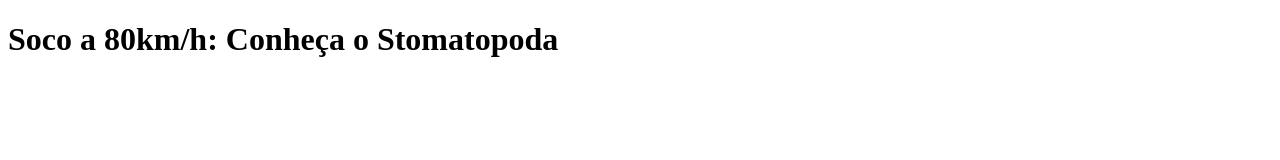
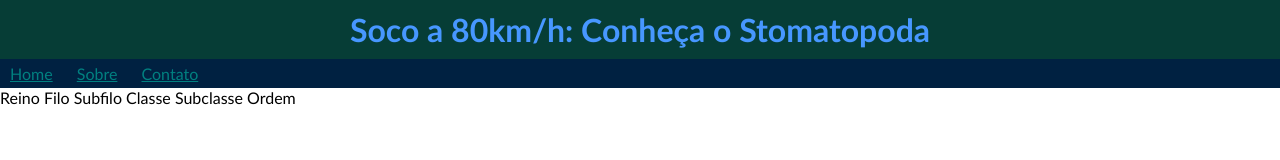
Before and after one commit to carolvpinheiro/trybe-exercises, a plain HTML site: page exercises/introducao-a-html-e-css_4/index.html in a window 1280 px wide. Drawn offline with Linux system fonts and the light colour scheme.

Commit message:
Adicionando links ao header para a navegaçao no site

```diff
--- a/exercises/introducao-a-html-e-css_4/index.html
+++ b/exercises/introducao-a-html-e-css_4/index.html
@@ -8,6 +8,19 @@
   <body>
     <header>
       <h1>Soco a 80km/h: Conheça o Stomatopoda</h1>
+      <div class="nav">
+        <nav>
+          <ul>
+            <li><a id="home" href="">Home</a></li>
+            <li><a id="sobre" href="">Sobre</a></li>
+            <li><a id="contato" href="">Contato</a></li>
+          </ul>
+        </nav>
+      </div>
     </header>
+    <section>
+
+    </section>
+    <table>Reino  Filo  Subfilo  Classe  Subclasse  Ordem</table>
   </body>
 </html>
--- a/exercises/introducao-a-html-e-css_4/style.css
+++ b/exercises/introducao-a-html-e-css_4/style.css
@@ -0,0 +1,33 @@
+* {
+    margin: 0;
+    padding: 0;
+}
+
+body {
+    font-family: 'Gill Sans', 'Gill Sans MT', Calibri, 'Trebuchet MS', sans-serif;
+}
+
+header {
+    background-color: rgb(6, 61, 54);
+    text-align: center;
+    padding-top: 10px;
+}
+
+h1 {
+    padding-bottom: 10px;
+    color: rgb(71, 151, 255);
+}
+
+.nav {
+    background-color: rgb(0, 33, 65);
+    text-align: justify;
+}
+
+nav ul li {
+    display: inline-block;
+    margin: 5px 10px;
+}
+
+#home, #sobre, #contato {
+    color: teal;
+}
```
